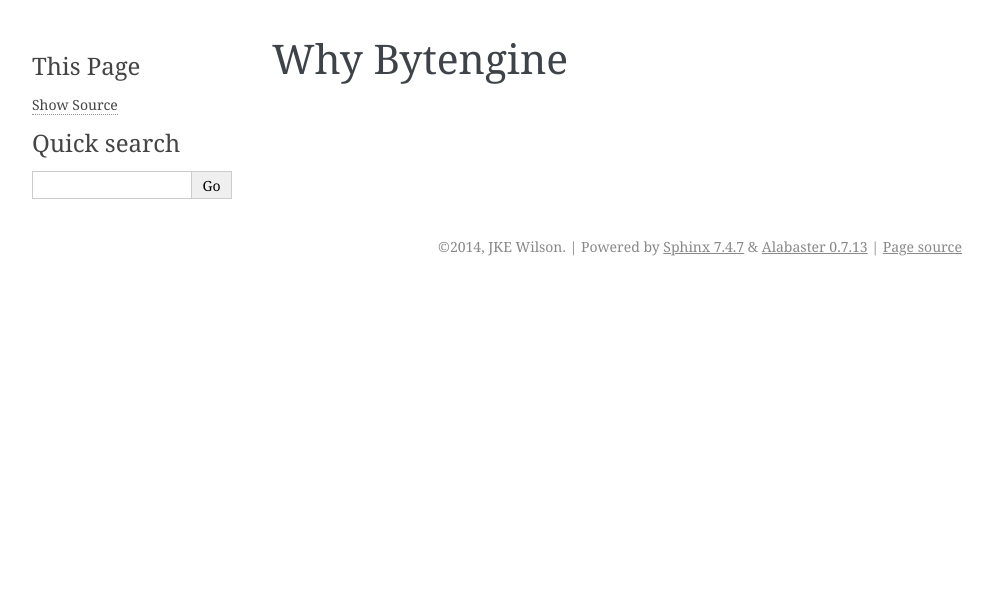
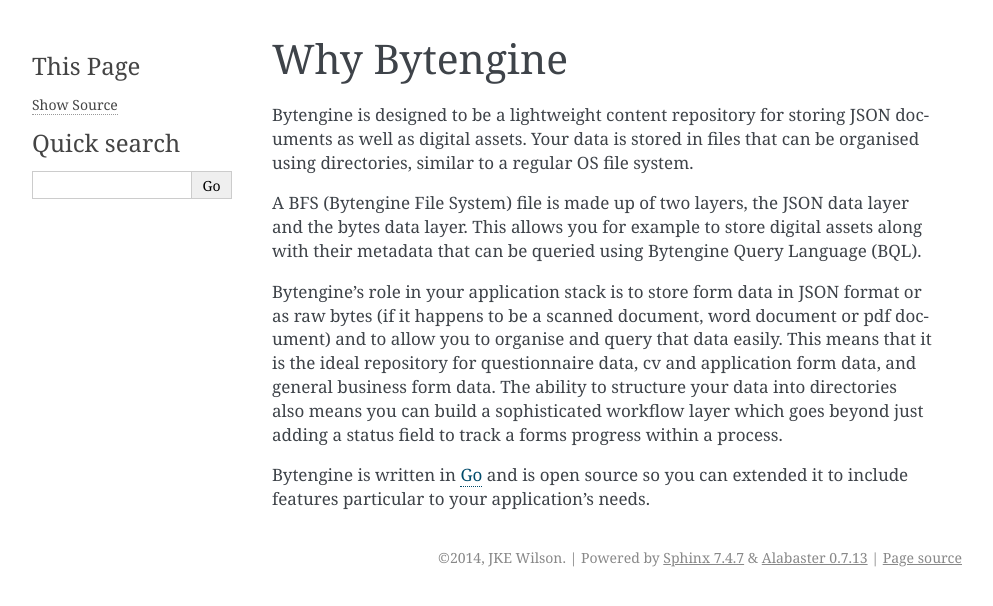
Before and after one commit to johnwilson/bytengine_docs, a Sphinx documentation site: the page built from docs/whybeng.rst, in a window 1280 px wide. Shown: the top 606 px of the page, without its empty margins (148-1141 px from the left). Built offline with Sphinx 7.4.7, drawn with Linux system fonts in a browser that asks for light colours.

Commit message:
added why bytengine

```diff
--- a/docs/whybeng.rst
+++ b/docs/whybeng.rst
@@ -1,3 +1,21 @@
-*************
 Why Bytengine
-*************
+=============
+
+Bytengine is designed to be a lightweight content repository for storing JSON
+documents as well as digital assets. Your data is stored in files that can be
+organised using directories, similar to a regular OS file system.
+
+A BFS (Bytengine File System) file is made up of two layers, the JSON data layer
+and the bytes data layer. This allows you for example to store digital assets
+along with their metadata that can be queried using Bytengine Query Language (BQL).
+
+Bytengine's role in your application stack is to store form data in JSON format or
+as raw bytes (if it happens to be a scanned document, word document or pdf document)
+and to allow you to organise and query that data easily. This means that it is the
+ideal repository for questionnaire data, cv and application form data, and general
+business form data. The ability to structure your data into directories also means
+you can build a sophisticated workflow layer which goes beyond just adding a status
+field to track a forms progress within a process.
+
+Bytengine is written in `Go <https://golang.org/>`_ and is open source so you can
+extended it to include features particular to your application's needs.
```
